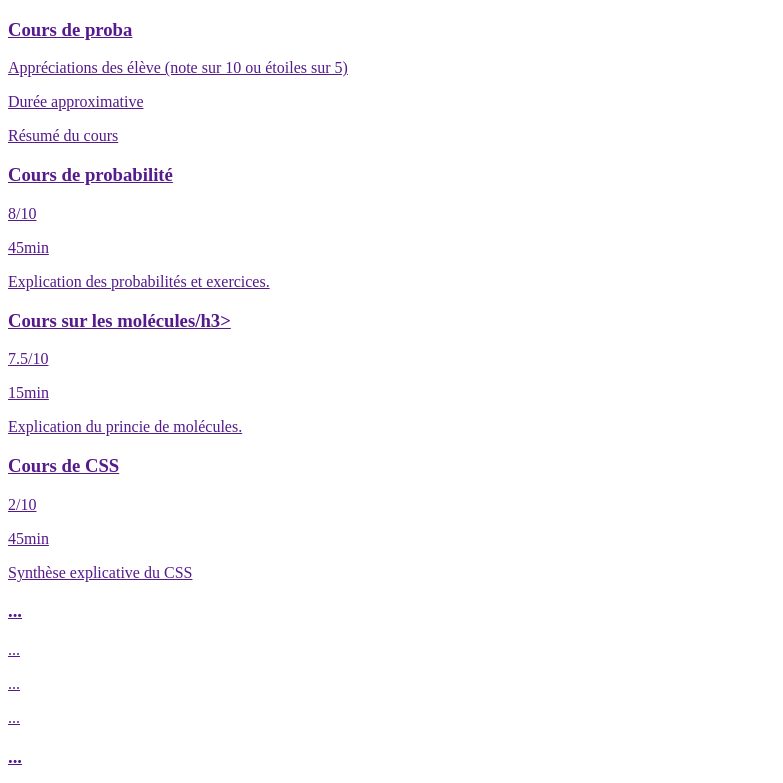
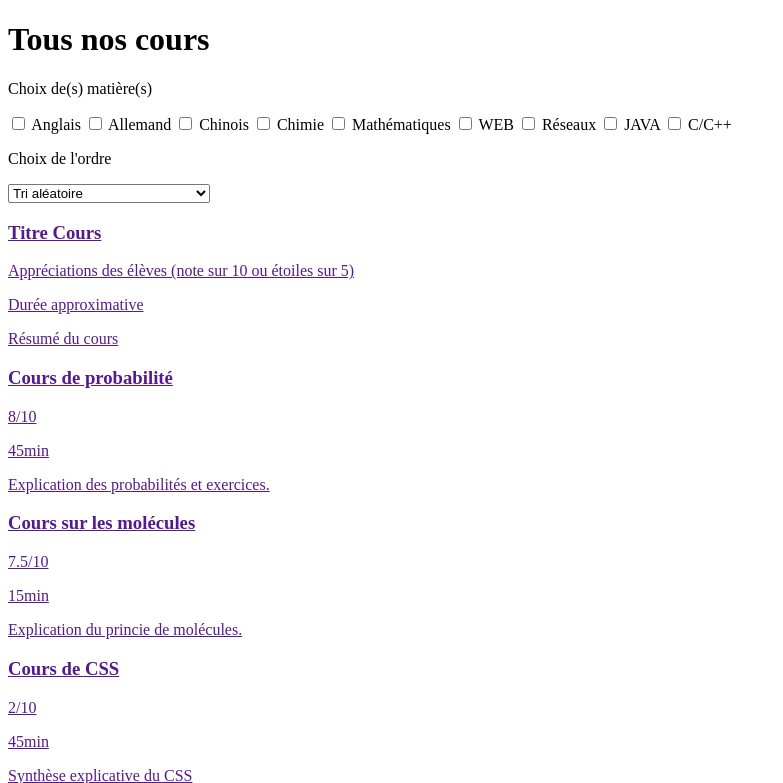
Before and after one commit to YRLJ/WEBPJT, a PHP site: page /views/cours.php in a window 1280 px wide. Shown: the top 783 px of the page, without its empty margins (0-783 px from the left). Run offline with PHP 8.4, Linux system fonts and the light colour scheme.

Commit message:
Pages cours fini ?

```diff
--- a/views/cours.php
+++ b/views/cours.php
@@ -13,14 +13,68 @@
 
 <body>
 
+    <h1>Tous nos cours</h1>
+
+
+
+    <div class="tri row">
+        <div class="col-2"></div>
+        <div class="matieres col-8">
+            <p>Choix de(s) matière(s)</p>
+            <input type="checkbox" id="anglais" name="anglais ">
+            <label for="anglais">Anglais</label>
+
+            <input type="checkbox" id="allemand" name="allemand">
+            <label for="allemand">Allemand</label>
+
+            <input type="checkbox" id="chinois" name="chinois">
+            <label for="chinois">Chinois</label>
+
+            <input type="checkbox" id="chimie" name="chimie">
+            <label for="Chimie">Chimie</label>
+
+            <input type="checkbox" id="mathématiques" name="mathématiques">
+            <label for="mathématiques">Mathématiques</label>
+
+            <input type="checkbox" id="web" name="web">
+            <label for="web">WEB</label>
+
+            <input type="checkbox" id="reseaux" name="reseaux">
+            <label for="reseaux">Réseaux</label>
+
+            <input type="checkbox" id="java" name="java">
+            <label for="java">JAVA</label>
+
+            <input type="checkbox" id="cc++" name="cc++">
+            <label for="cc++">C/C++</label>
+        </div>
+        <div class="col-2"></div>
+        <div class="col-2 col-lg-4"></div>
+        <div class="col-8 col-lg-4">
+            <p>Choix de l'ordre</p>
+            <select class="custom-select custom-select-sm">
+                <option selected>Tri aléatoire</option>
+                <option value="1">Trier par : notes croissantes</option>
+                <option value="2">Trier par : notes décroissantes</option>
+                <option value="3">Trier par : les plus récentes</option>
+                <option value="4">Trier par : les plus anciennes</option>
+            </select>
+        </div>
+        <div class="col-2 col-lg-4"></div>
+    </div>
+
+
+
+
+
     <div class="touslescours">
         <a href="">
             <div class="cours row">
                 <div class="col-8" id="titre">
-                    <h3>Cours de proba</h3>
+                    <h3>Titre Cours</h3>
                 </div>
                 <div class="col-4" id="note">
-                    <p>Appréciations des élève (note sur 10 ou étoiles sur 5)</p>
+                    <p>Appréciations des élèves (note sur 10 ou étoiles sur 5)</p>
                 </div>
                 <div class="col-4" id="duree">
                     <p>Durée approximative</p>
@@ -49,7 +103,7 @@
         <a href="">
             <div class="cours row">
                 <div class="col-8" id="titre">
-                    <h3>Cours sur les molécules/h3>
+                    <h3>Cours sur les molécules</h3>
                 </div>
                 <div class="col-4" id="note">
                     <p>7.5/10</p>
```
Also changed, not shown: styles/stylecours.css (+12 -0 lines), 1 other file.
